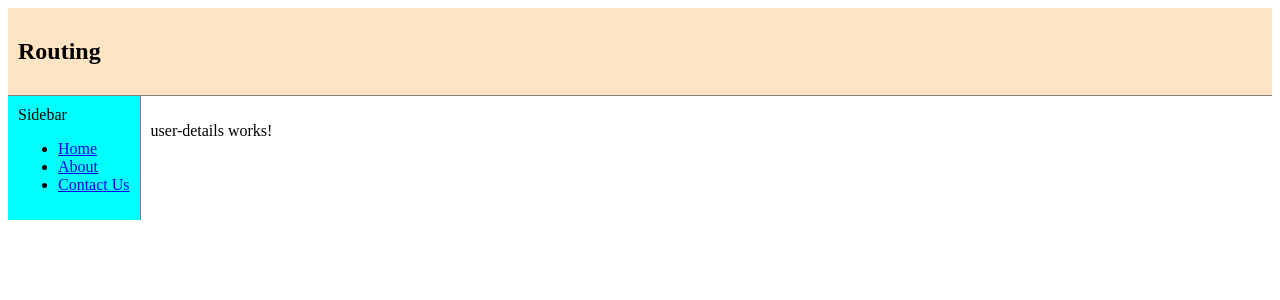
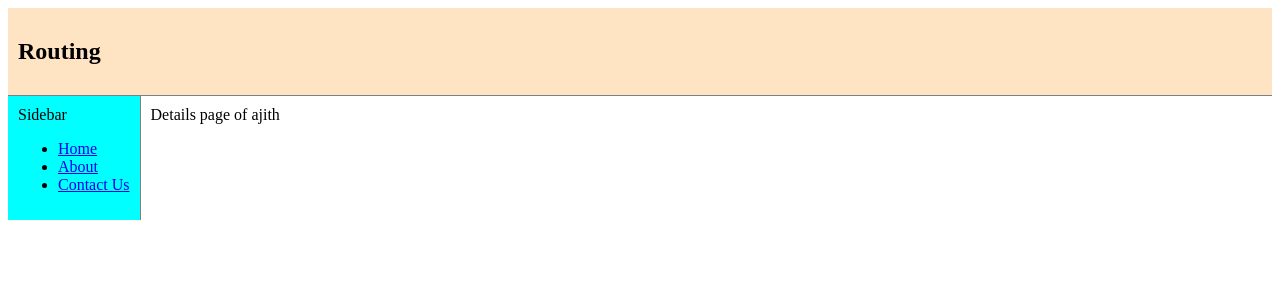
Before and after one commit to jintoppy/angular-routing-sep2021, an Angular app: page /user-details/ajith in a window 1280 px wide. Shown: the top 300 px of the page. Built offline with nearby package versions, Linux system fonts and the light colour scheme.

Commit message:
param snapshot

```diff
--- a/src/app/components/user-details/user-details.component.html
+++ b/src/app/components/user-details/user-details.component.html
@@ -1 +1,3 @@
-<p>user-details works!</p>
+<div *ngIf="actorName">
+    Details page of {{actorName}}
+</div>
--- a/src/app/components/user-details/user-details.component.ts
+++ b/src/app/components/user-details/user-details.component.ts
@@ -7,11 +7,12 @@ import { ActivatedRoute } from '@angular/router';
   styleUrls: ['./user-details.component.css']
 })
 export class UserDetailsComponent implements OnInit {
+  actorName = '';
 
   constructor(private route: ActivatedRoute) { }
 
   ngOnInit(): void {
-    console.log(this.route.snapshot.params);
+    this.actorName = this.route.snapshot.params.actor;
   }
 
 }
```
